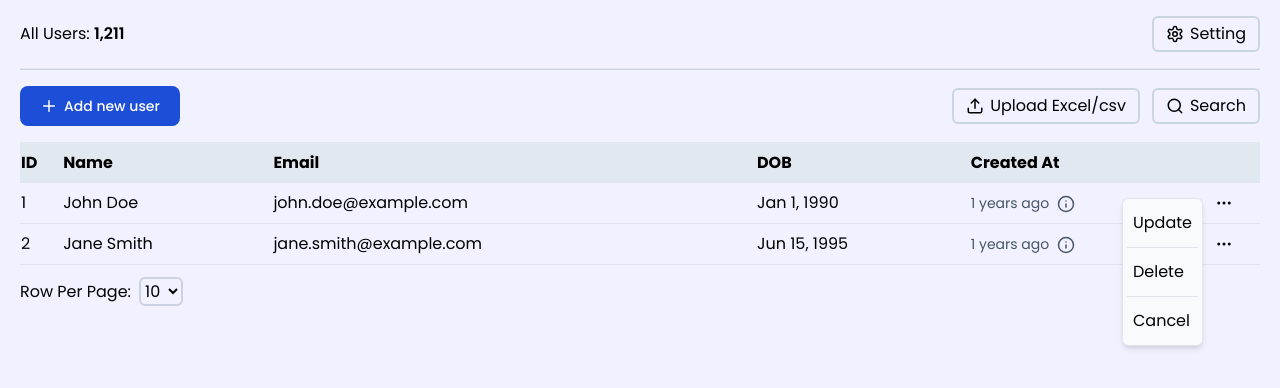
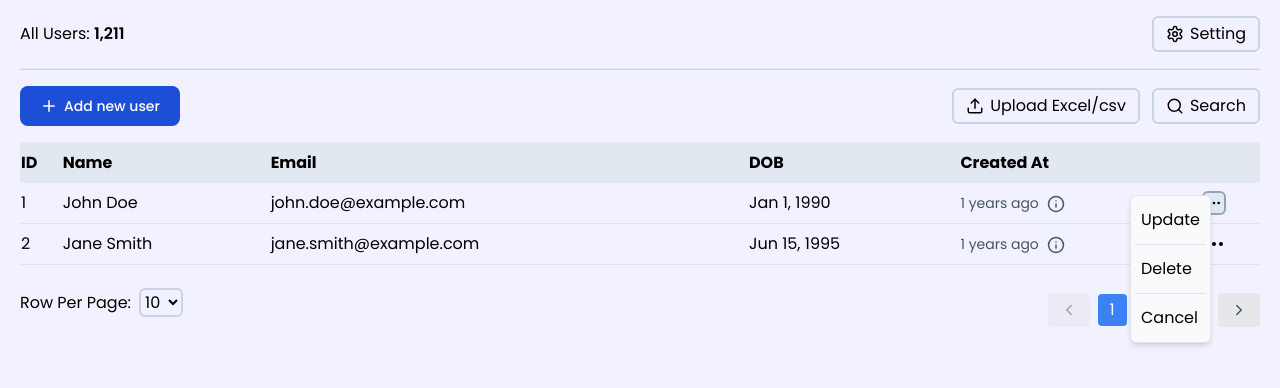
Before and after one commit to Omkar035-tech/user-dashboard, a React (Create React App) app in the folder frontend/: page / in a window 1280 px wide. Both pictures are taken after a click on the icon 1224 px from the left and 203 px from the top of the page. Shown: the top 388 px of the page. Built offline with nearby package versions, Linux system fonts and the light colour scheme; no server answers.

Commit message:
Front Table Pagination Added

```diff
--- a/frontend/src/components/UserTable.jsx
+++ b/frontend/src/components/UserTable.jsx
@@ -1,9 +1,14 @@
 import React, { useState, useEffect, useRef } from "react";
-import { Info, MoreHorizontal } from "lucide-react";
+import { ChevronLeft, ChevronRight, Info, MoreHorizontal } from "lucide-react";
 
 const UserTable = () => {
     const [menuState, setMenuState] = useState(null);
     const menuRef = useRef(null);
+    const [currentPage, setCurrentPage] = useState(1);
+    const [totalPages, setTotalPages] = useState(10);
+    const [dataSet, setDataset] = useState([]);
+
+    // format date Logics
 
     const handleMenuClick = (rowId) => {
         setMenuState((prevState) => (prevState === rowId ? null : rowId));
@@ -82,6 +87,30 @@ const UserTable = () => {
         setMenuState(null);
     };
 
+
+    // Pagination Logic
+
+    const fetchData = async (page) => {
+        try {
+            const response = await fetch(`https://api.example.com/data?page=${page}`);
+            const result = await response.json();
+            setDataset(result.entries);
+            setTotalPages(result.totalPages);
+        } catch (error) {
+            console.error("Error fetching data:", error);
+        }
+    };
+
+    useEffect(() => {
+        fetchData(currentPage);
+    }, [currentPage]);
+
+    const handlePageChange = (page) => {
+        if (page >= 1 && page <= totalPages) {
+            setCurrentPage(page);
+        }
+    };
+
     return (
         <div className="table-container  px-5">
             <table border="1" className="w-full border-collapse">
@@ -108,12 +137,12 @@ const UserTable = () => {
                                 <div className="relative">
                                     <MoreHorizontal
                                         onClick={() => handleMenuClick(row.id)}
-                                        className="cursor-pointer" size={18}
+                                        className={menuState === row.id ? "border-2 border-slate-400 bg-slate-200 rounded-md px-0.5 cursor-pointer" : "cursor-pointer "}
                                     />
                                     {menuState === row.id && (
                                         <div
                                             ref={menuRef}
-                                            className="absolute top-1 right-14 bg-slate-50 shadow-md border border-slate-500/15 rounded-md z-20"
+                                            className="absolute top-1 right-12 bg-slate-50 shadow-md border border-slate-500/15 rounded-md z-20"
                                         >
                                             <ul
                                                 className="list-none m-0 px-1 py-0"
@@ -156,7 +185,42 @@ const UserTable = () => {
                     </select>
                 </div>
                 <div>
-
+                    <div className="flex items-center justify-center mt-4 space-x-2">
+                        <button
+                            className="px-3 py-2 bg-gray-200 text-gray-600 rounded disabled:opacity-50"
+                            disabled={currentPage === 1}
+                            onClick={() => handlePageChange(currentPage - 1)}
+                        >
+                            <ChevronLeft size={18} />
+                        </button>
+                        {currentPage > 1 && (
+                            <button
+                                className="px-3 py-1 bg-gray-200 text-gray-600 rounded"
+                                onClick={() => handlePageChange(currentPage - 1)}
+                            >
+                                {currentPage - 1}
+                            </button>
+                        )}
+                        <button className="px-3 py-1 bg-blue-500 text-white rounded">
+                            {currentPage}
+                        </button>
+                        {currentPage < totalPages && (
+                            <button
+                                className="px-3 py-1 bg-gray-200 text-gray-600 rounded"
+                                onClick={() => handlePageChange(currentPage + 1)}
+                            >
+                                {currentPage + 1}
+                            </button>
+                        )}
+                        {currentPage < totalPages - 2 && <span className="px-3">...</span>}
+                        <button
+                            className="px-3 py-2 bg-gray-200 text-gray-600 rounded disabled:opacity-50"
+                            disabled={currentPage === totalPages}
+                            onClick={() => handlePageChange(currentPage + 1)}
+                        >
+                            <ChevronRight size={18} />
+                        </button>
+                    </div>
                 </div>
             </div>
         </div>
```
